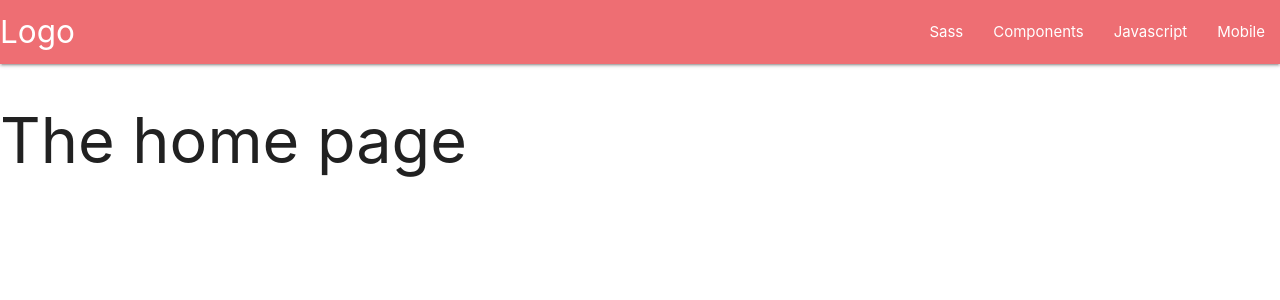
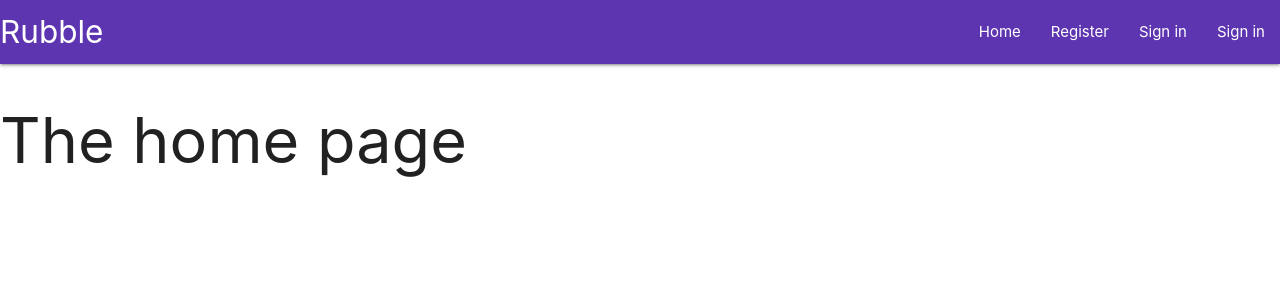
Before and after one commit to struk49/rubble, a Django app: page / in a window 1280 px wide. Shown: the top 300 px of the page. Run offline with Django 3.2, Linux system fonts and the light colour scheme; some libraries are stand-ins or nearby versions.

Commit message:
initial commit

```diff
--- a/home/templates/home/base.html
+++ b/home/templates/home/base.html
@@ -3,31 +3,31 @@
 <head>
     <meta charset="UTF-8">
     <meta name="viewport" content="width=device-width, initial-scale=1.0">
-    <link rel="stylesheet" href="https://cdnjs.cloudflare.com/ajax/libs/font-awesome/5.13.1/css/all.min.css"
-    integrity="sha512-xA6Hp6oezhjd6LiLZynuukm80f8BoZ3OpcEYaqKoCV3HKQDrYjDE1Gu8ocxgxoXmwmSzM4iqPvCsOkQNiu41GA==" crossorigin="anonymous" type="text/css">
-<link rel="stylesheet" href="https://cdnjs.cloudflare.com/ajax/libs/materialize/1.0.0/css/materialize.min.css" type="text/css">
+    <link rel="stylesheet" href="https://cdnjs.cloudflare.com/ajax/libs/materialize/1.0.0/css/materialize.min.css" type="text/css">
     <title>Rubble</title>
 </head>
 <body>
     <header>
-        <nav>
+        <nav class="nav-extended  deep-purple darken-1">
             <div class="nav-wrapper">
-              <a href="#!" class="brand-logo">Logo</a>
-              <a href="#" data-target="mobile-demo" class="sidenav-trigger"><i class="material-icons">menu</i></a>
+              <a href="#!" class="brand-logo">Rubble</a>
+              <a href="#" data-target="mobile-demo" class="sidenav-trigger"><i class="fa-solid fa-bars"></i></a>
               <ul class="right hide-on-med-and-down">
-                <li><a href="sass.html">Sass</a></li>
-                <li><a href="badges.html">Components</a></li>
-                <li><a href="collapsible.html">Javascript</a></li>
-                <li><a href="mobile.html">Mobile</a></li>
+                <li><a href="#">Home</a></li>
+                <li><a href="#">Register</a></li>
+                <li><a href="#">Sign in </a></li>
+                <li><a href="#">Sign in</a></li>
+
               </ul>
             </div>
           </nav>
 
           <ul class="sidenav" id="mobile-demo">
-            <li><a href="sass.html">Sass</a></li>
-            <li><a href="badges.html">Components</a></li>
-            <li><a href="collapsible.html">Javascript</a></li>
-            <li><a href="mobile.html">Mobile</a></li>
+            <li><h4 class="center-align  deep-purple-text text-darken-1 ">Rubble</h4></li>
+            <li><a href="#">Home</a></li>
+            <li><a href="#">Register</a></li>
+            <li><a href="#">Sign in </a></li>
+            <li><a href="#">Sign in</a></li>
           </ul>
     </header>
     {% block content %}
@@ -35,7 +35,15 @@
 
 
 
+    {% block corejs %}
+    <script src="https://cdnjs.cloudflare.com/ajax/libs/materialize/1.0.0/js/materialize.min.js"></script>
+    <script src="https://kit.fontawesome.com/256864fd36.js" crossorigin="anonymous"></script>
+    <script type="text/javascript"> document.addEventListener('DOMContentLoaded', function() {
+      var elems = document.querySelectorAll('.sidenav');
+      var instances = M.Sidenav.init(elems, options);
+    });
+    </script>
+    {% endblock  %}
 
-    <script src="https://cdnjs.cloudflare.com/ajax/libs/materialize/1.0.0/js/materialize.min.js"></script>
 </body>
 </html>
--- a/rubble/settings.py
+++ b/rubble/settings.py
@@ -25,7 +25,7 @@ SECRET_KEY = 'django-insecure-8ddsoqupf(5qf8jxp5-qmq1m^yzq_+v5^qxof1)b%3(x)dk-^h
 # SECURITY WARNING: don't run with debug turned on in production!
 DEBUG = True
 
-ALLOWED_HOSTS = ['8000-struk49-rubble-p49dln8achh.ws-eu106.gitpod.io']
+ALLOWED_HOSTS = ['8000-struk49-rubble-r0vjictyhe1.ws-eu106.gitpod.io']
 
 
 # Application definition
```
